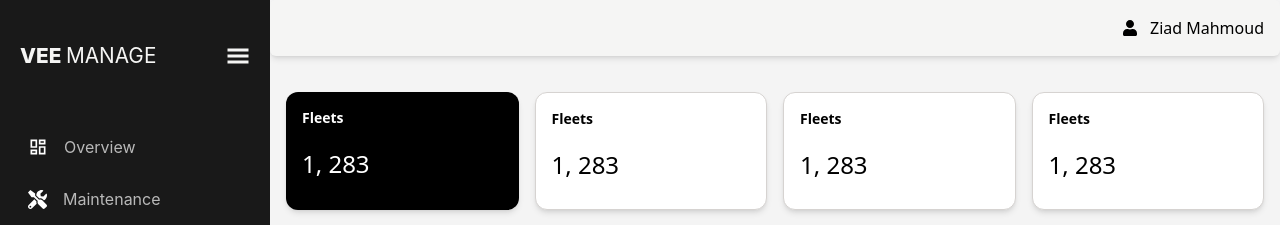
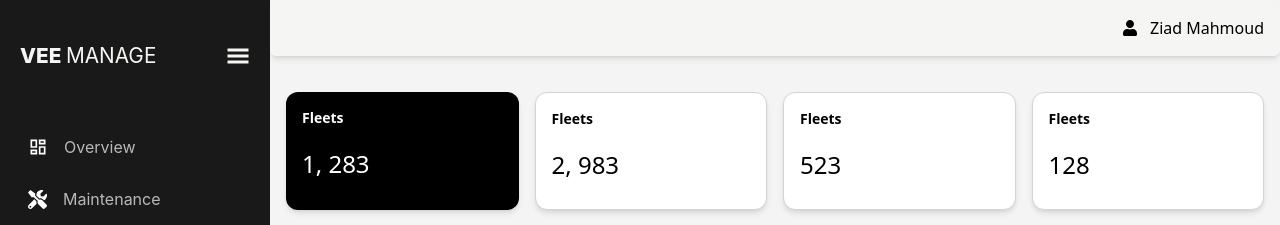
Before and after one commit to ZiaddZaki/Ve-Manage-Manager-, a React (Vite) app: page / in a window 1280 px wide. Shown: the top 225 px of the page. Built offline with nearby package versions, Linux system fonts and the light colour scheme; sample sign-in values are in the browser's storage.

Commit message:
handling mark as seen

```diff
--- a/src/Components/Dashboard/Dashboard.jsx
+++ b/src/Components/Dashboard/Dashboard.jsx
@@ -15,19 +15,19 @@
         <div className="bg-white text-black border border-stone-300 shadow-md  rounded-xl w-[100%]">
           <div className="flex flex-col gap-4 p-4">
             <span className="text-sm font-semibold mb-1">Fleets</span>
-            <span className="text-2xl mb-3 font-medium">1, 283</span>
+            <span className="text-2xl mb-3 font-medium">2, 983</span>
           </div>
         </div>
         <div className="bg-white text-black border border-stone-300 shadow-md  rounded-xl w-[100%]">
           <div className="flex flex-col gap-4 p-4">
             <span className="text-sm font-semibold mb-1">Fleets</span>
-            <span className="text-2xl mb-3 font-medium">1, 283</span>
+            <span className="text-2xl mb-3 font-medium">523</span>
           </div>
         </div>
         <div className="bg-white text-black border border-stone-300 shadow-md  rounded-xl w-[100%]">
           <div className="flex flex-col gap-4 p-4">
             <span className="text-sm font-semibold mb-1">Fleets</span>
-            <span className="text-2xl mb-3 font-medium">1, 283</span>
+            <span className="text-2xl mb-3 font-medium">128</span>
           </div>
         </div>
         </div>
--- a/src/Components/Trips/AssignTrip.jsx
+++ b/src/Components/Trips/AssignTrip.jsx
@@ -32,6 +32,7 @@
         <div className="col-span-2 flex flex-col items-start p-4 ml-6">
           <span className="text-lg font-medium font-Nunito text-[#666666]">
             Details
+
           </span>
           <textarea
             placeholder="Additional info..."
```
